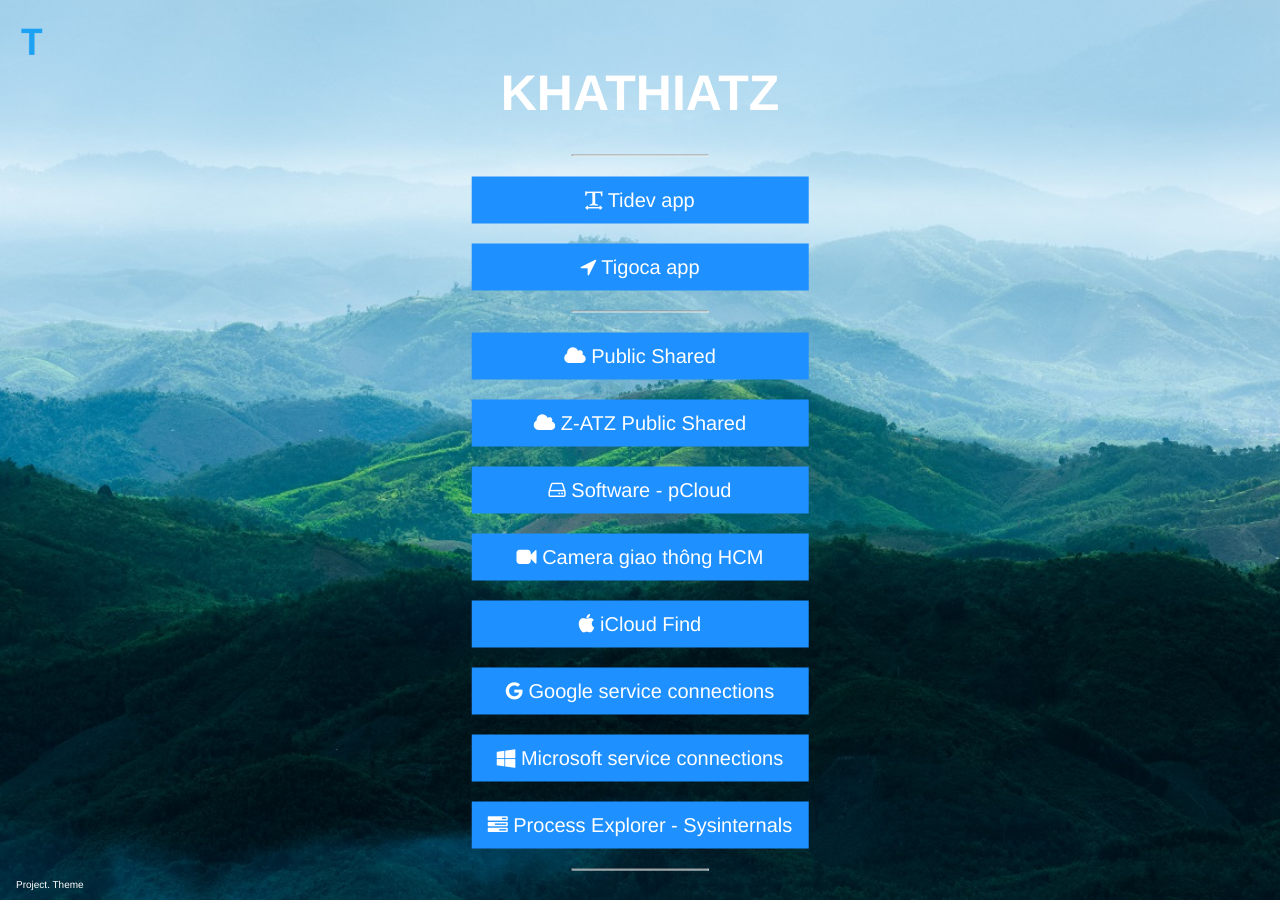
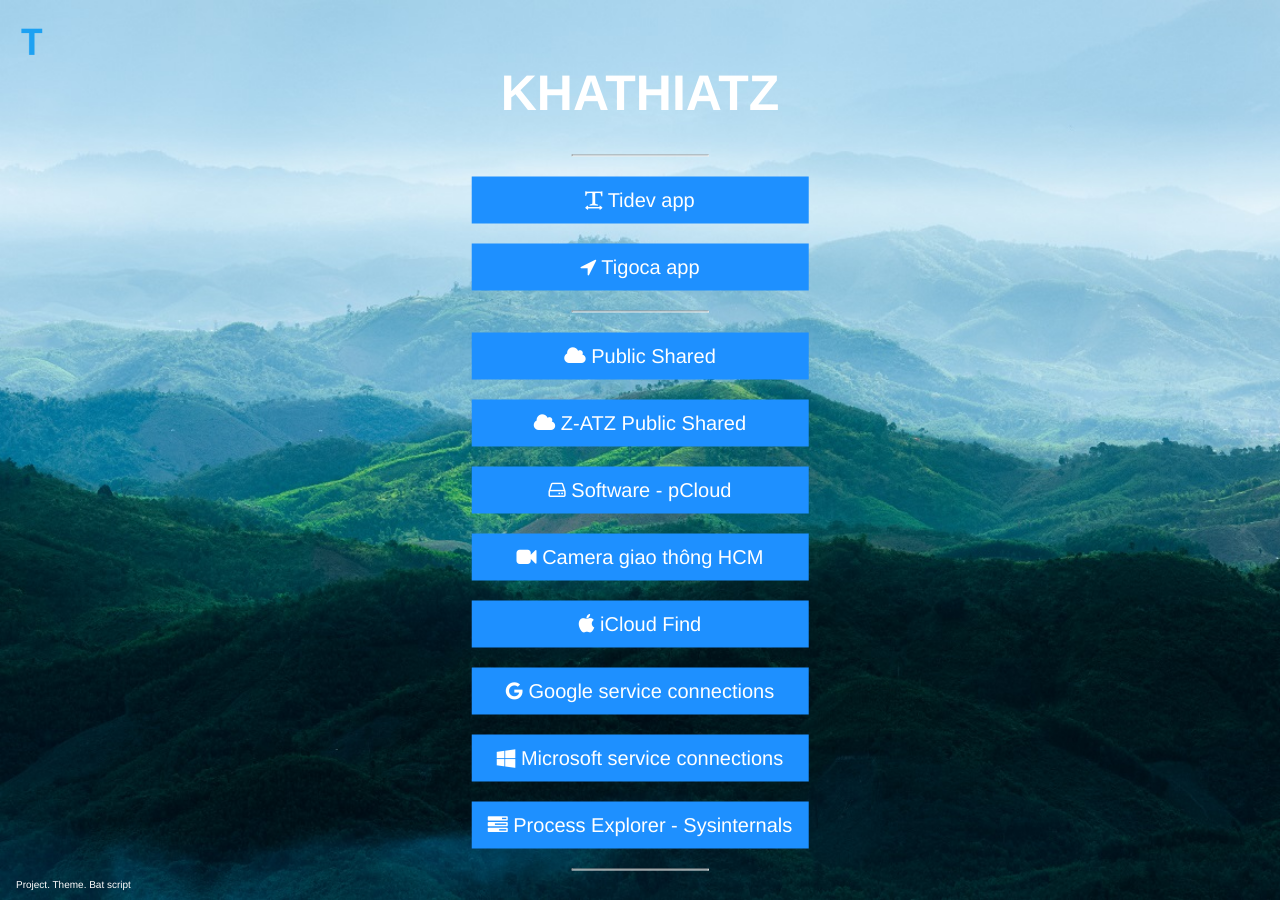
Before and after one commit to khathiatz/khathiatz.github.io, a Jekyll site: the page index.html, which Jekyll copies as it is, in a window 1280 px wide. Built offline with Jekyll 4.4.1, drawn with Linux system fonts in a browser that asks for light colours.

Commit message:
Update index.html

```diff
--- a/index.html
+++ b/index.html
@@ -123,7 +123,7 @@
 
   </div>
   <div class="bottomleft">
-    <p style="font-size:10px"><a href="https://github.com/khathiatz/khathiatz.github.io" target="_blank" rel="noopener noreferrer">Project</a>. <a href="https://www.w3schools.com/howto/howto_css_coming_soon.asp" target="_blank" rel="noopener noreferrer">Theme</a></p>
+    <p style="font-size:10px"><a href="https://github.com/khathiatz/khathiatz.github.io" target="_blank" rel="noopener noreferrer">Project</a>. <a href="https://www.w3schools.com/howto/howto_css_coming_soon.asp" target="_blank" rel="noopener noreferrer">Theme</a>. <a href="khathiatz.github.io" target="_blank" rel="noopener noreferrer">Bat script</a></p>
   </div>
 </div>
 
```
